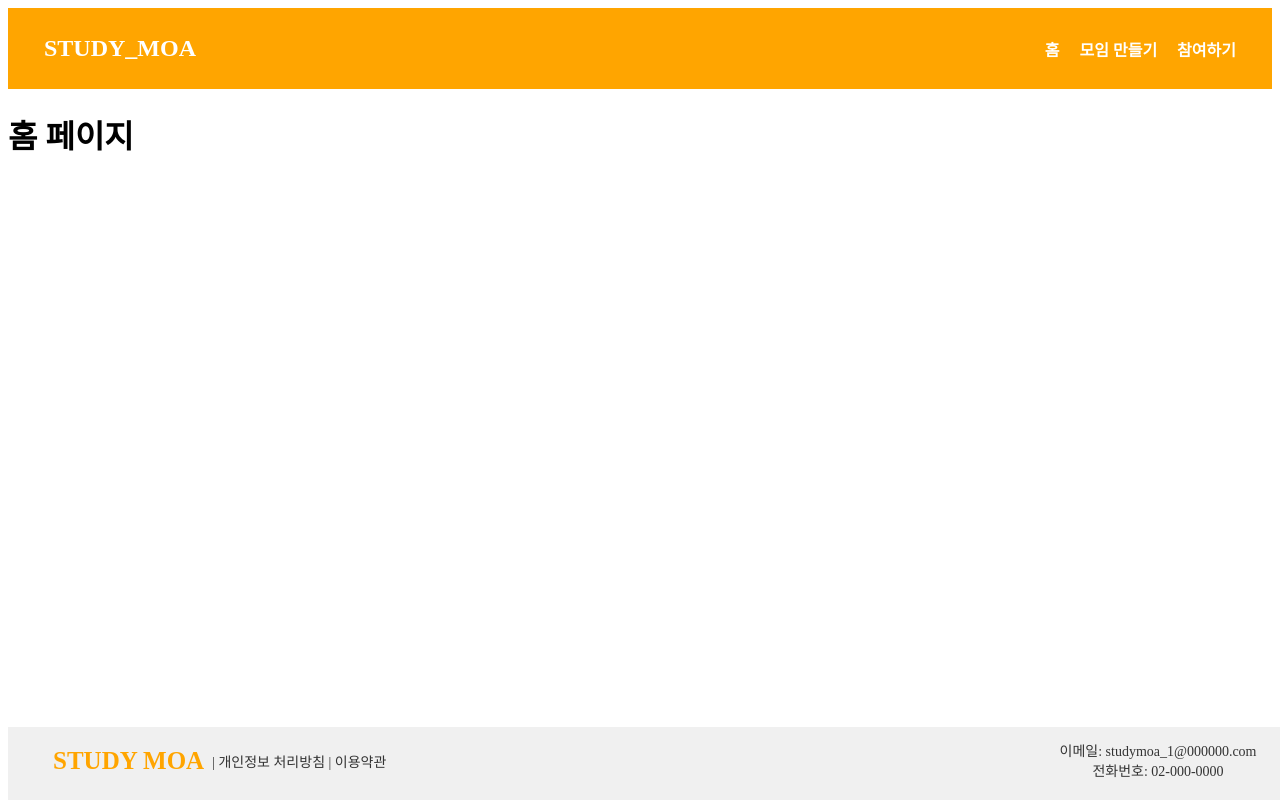
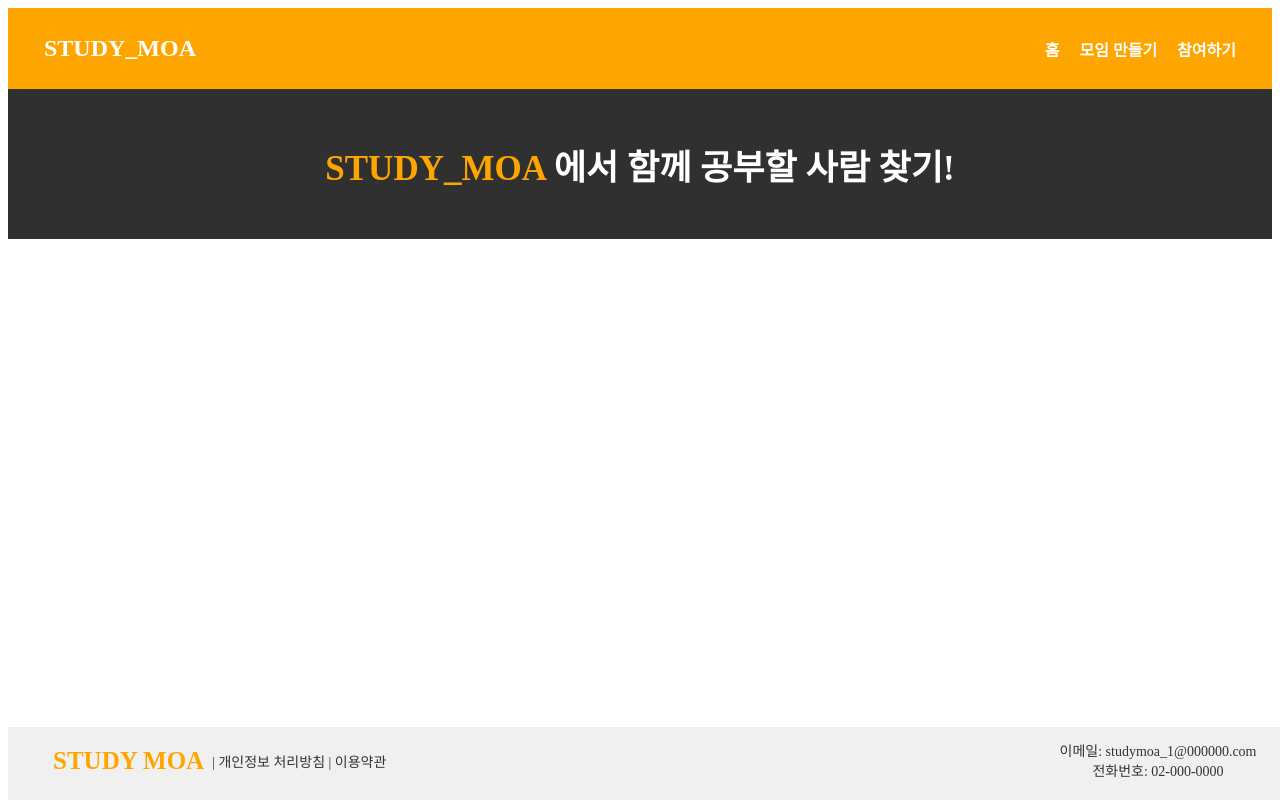
Before and after one commit to ssohuiKim/2024_web_project, a SvelteKit app in the folder frontend/: page /home in a window 1280 px wide. Built offline with nearby package versions, Linux system fonts and the light colour scheme.

Commit message:
home_header

```diff
--- a/frontend/src/routes/home/+page.svelte
+++ b/frontend/src/routes/home/+page.svelte
@@ -1 +1,25 @@
-<h1>홈 페이지</h1>
+
+<style>
+.header{
+    text-align: center;
+    background-color: #303030;
+    color: white;
+    height: 150px;
+    display: flex;
+    justify-content: center;
+    align-items: center;
+}
+
+.header h1 {
+  font-size: 35px;
+  margin: 0;
+}
+.highlight {
+    color: orange;
+}
+
+</style>
+
+<div class="header">
+    <h1><span class="highlight">STUDY_MOA</span> 에서 함께 공부할 사람 찾기!</h1>
+  </div>
```
